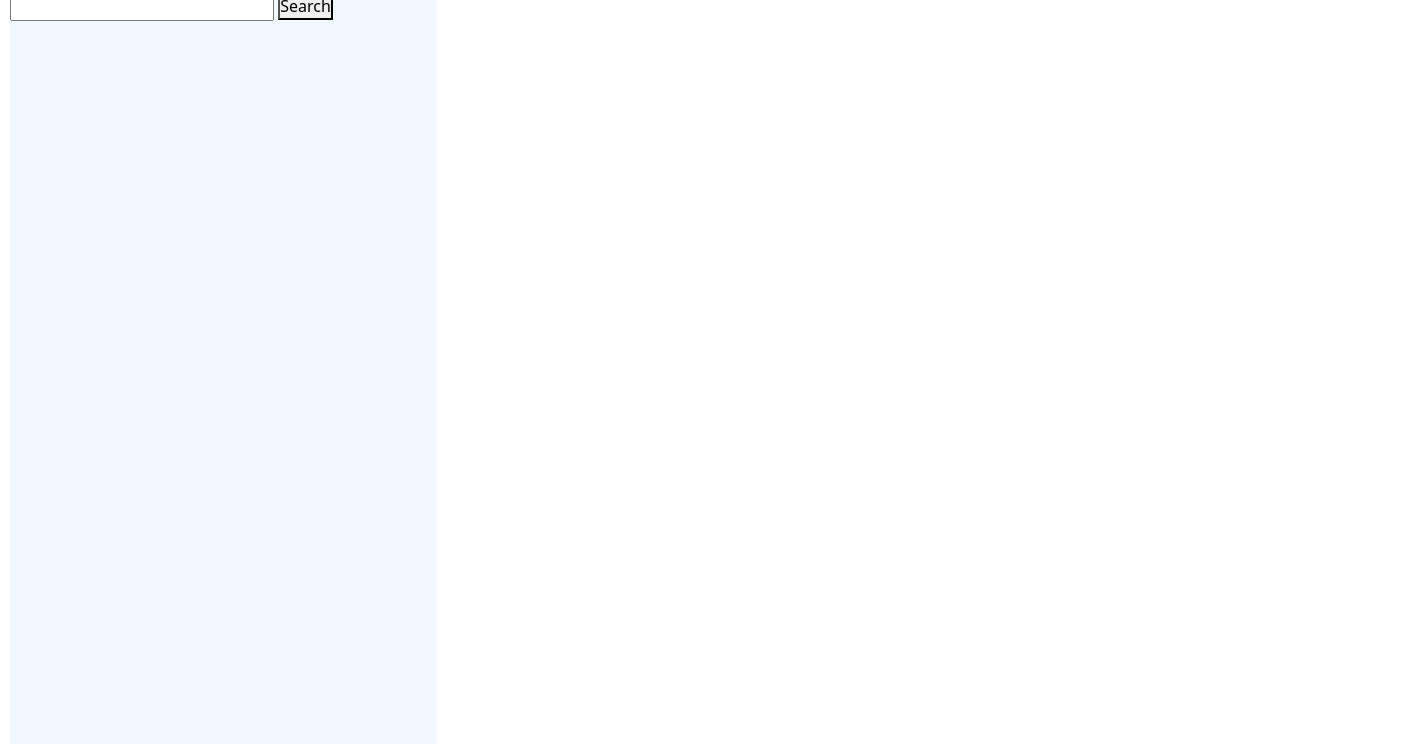
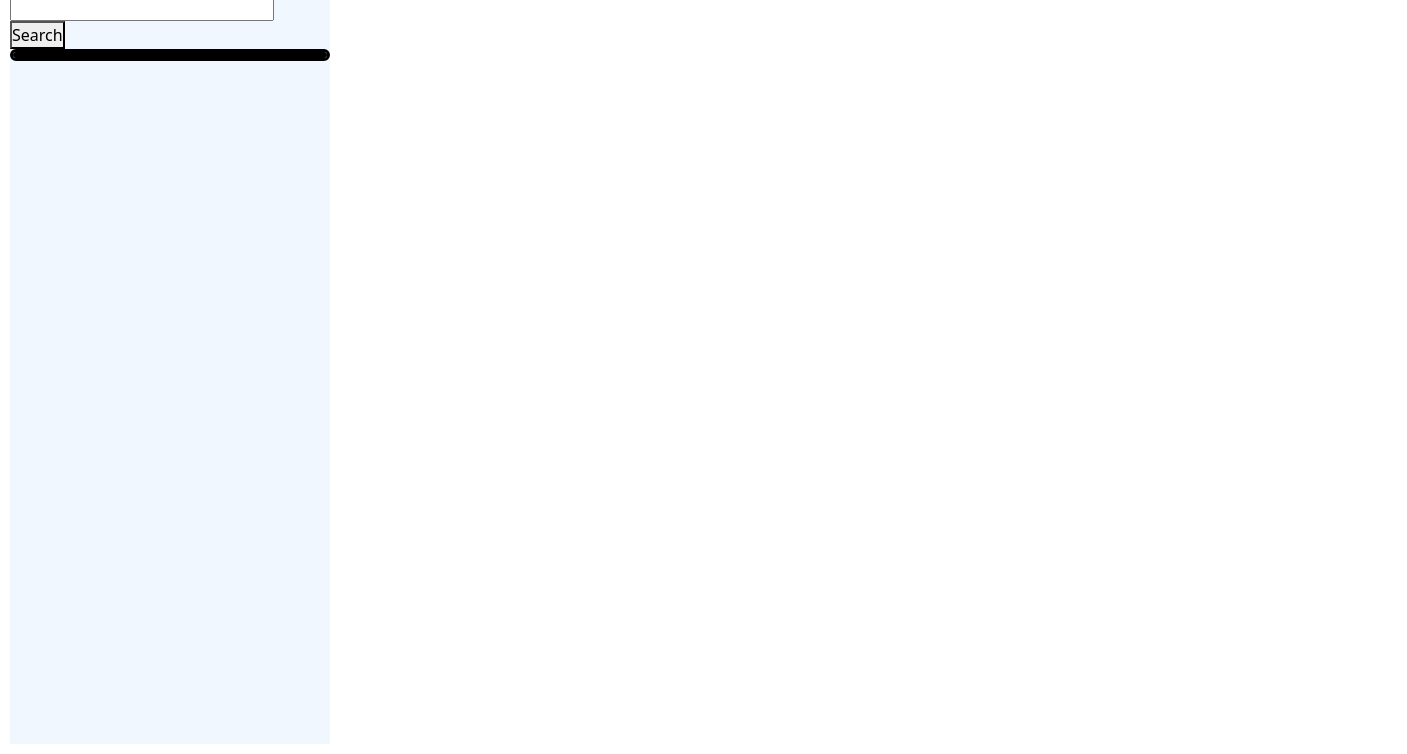
Before and after one commit to Clatimer97/WeatherApplication, a plain HTML site: page index.html in a window 1280 px wide. Shown: the part 162-916 px from the top of the page, 1407 px wide, since content can reach past the window. Drawn offline with nearby package versions, Linux system fonts and the light colour scheme.

```diff
--- a/WeatherApplication.js
+++ b/WeatherApplication.js
@@ -1,6 +1,5 @@
 //set variables
 var cityInputEl= $("#city-input");
-
 var searchHistory= []
 var searchHistoryList = $("#search-history").append('<ul class="list-group"</ul>');
 var today= moment().format("MM/DD/YY")
--- a/index.html
+++ b/index.html
@@ -17,7 +17,7 @@
       <h1>Weather Dashboard</h1>
     </header>
     <div id="main-display" class="main-display">
-      <aside id="search" class="search col-4">
+      <aside id="search" class="search col-3">
         <h2>Search for a City:</h2>
         <form id="input" class="form">
         <input id="city-input" type="text" value="">
@@ -38,7 +38,7 @@
             </div>
             <section id="five-day">
              <h2 id="h2-week"></h2>
-
+             <br>
              <div id="weeklyForecast">
 
              </div>
--- a/style.css
+++ b/style.css
@@ -46,7 +46,7 @@
 
 aside {
   background-color: #f0f7fe;
-  width: 25%;
+  width: 20%;
   height: 50em;
   margin: 10px;
 }
@@ -96,3 +96,11 @@
   font-size: 20px;
   color: black
 }
+
+.list-group{
+  font-size: 16px;
+  background-color:beige;
+  border-style: solid;
+  border-color: black;
+  list-style-type: none;
+}
```
Also changed, not shown: 1 other file.
